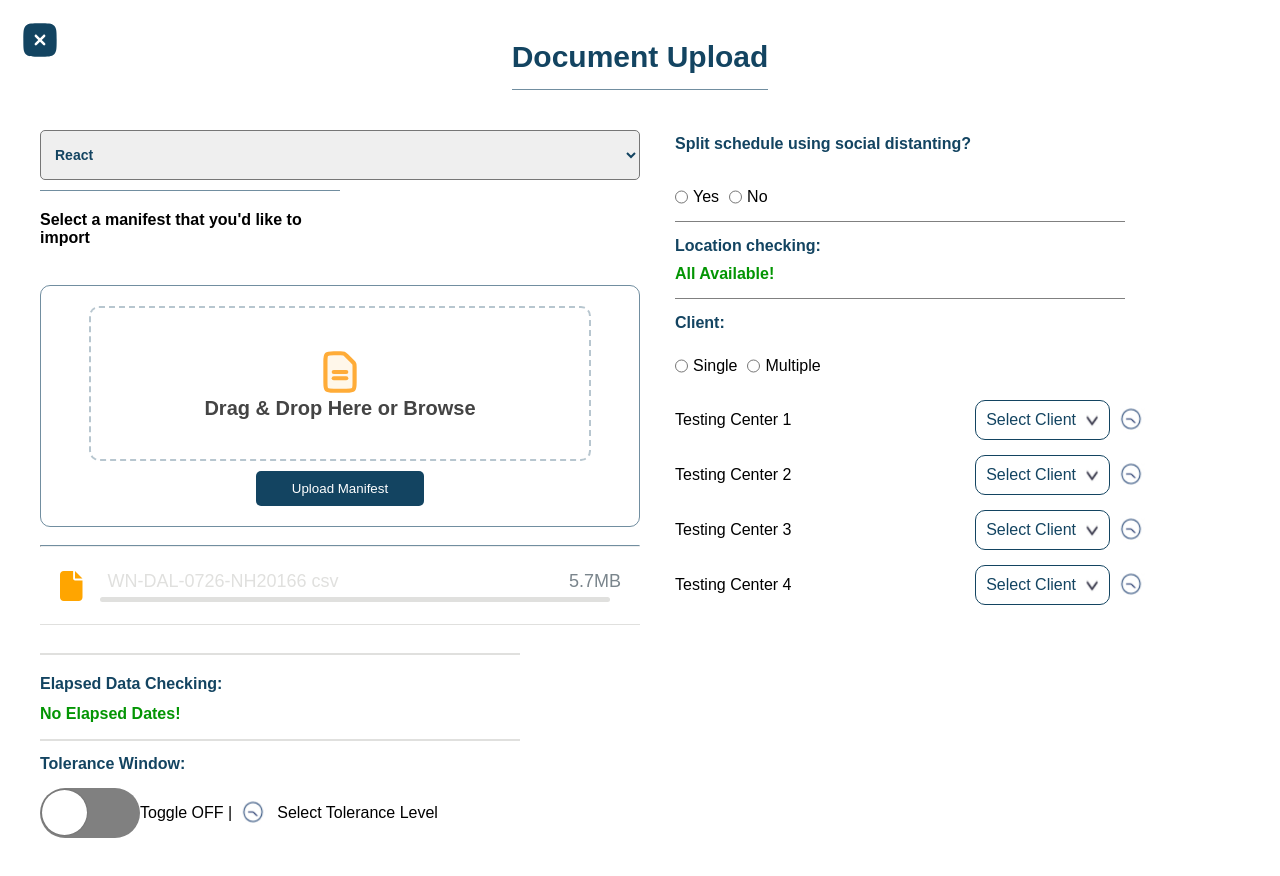
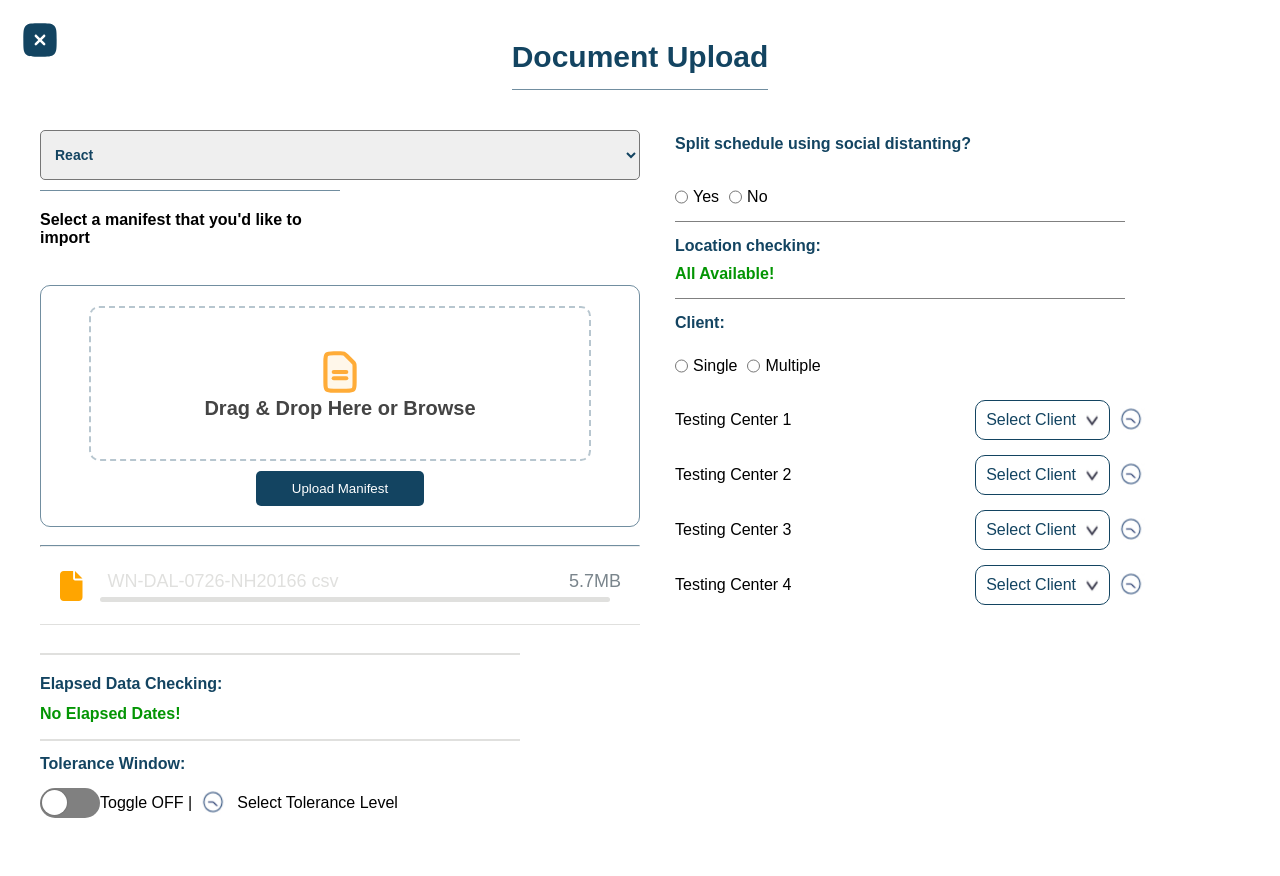
Before and after one commit to Faxraddin/Robby, a React (Create React App) app: page / in a window 1280 px wide. Built offline with nearby package versions, Linux system fonts and the light colour scheme.

Commit message:
switcher size

```diff
--- a/src/components/Switch.css
+++ b/src/components/Switch.css
@@ -9,8 +9,8 @@
     align-items: center;
     justify-content: space-between;
     cursor: pointer;
-    width: 100px;
-    height: 50px;
+    width: 60px;
+    height: 30px;
     background: grey;
     border-radius: 100px;
     position: relative;
@@ -22,8 +22,8 @@
     position: absolute;
     top: 2px;
     left: 2px;
-    width: 45px;
-    height: 45px;
+    width: 25px;
+    height: 25px;
     border-radius: 45px;
     transition: 0.2s;
     background: #fff;
```
